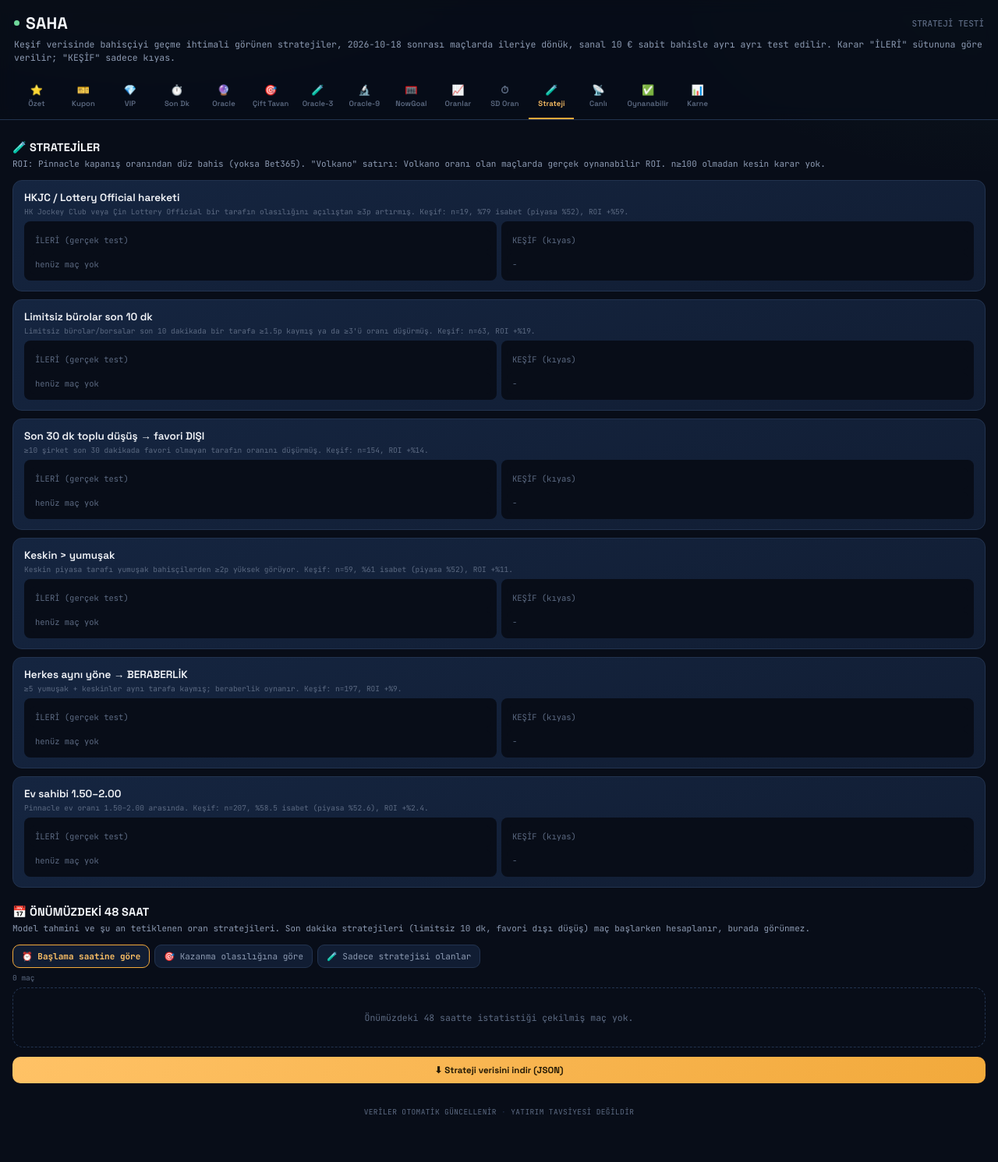
After one commit to kamiltayyar161616-spec/Volkano-Sinyal, a Flask app: page /strateji in a window 1280 px wide. The commit adds this page. Shown: the whole page at 78% size. Run offline with Flask 3, Linux system fonts and the light colour scheme; data that the repository does not hold is empty.

Commit message:
Strateji Testi sekmesi: 6 strateji ileriye donuk test + 48 saat listesi (saat/olasilik siralama)
Co-Authored-By: Claude Opus 5.5 <noreply@anthropic.com>
Claude-Session: https://claude.ai/code/session_01FZjjozf4jtEfVtPXBzZ2A3

```diff
--- a/app.py
+++ b/app.py
@@ -34,6 +34,7 @@ from results_checker import check_pending_results
 import nowgoal
 import oranlar
 import sdoran
+import strateji
 
 app = Flask(__name__)
 app.jinja_env.filters["localtime"] = to_local_str
@@ -252,6 +253,24 @@ def sdoran_indir():
     return Response(body, mimetype="application/json",
                     headers={"Content-Disposition": "attachment; filename=sd_oran_veri.json"})
 
+@app.route("/strateji")
+def strateji_page():
+    sort = request.args.get("sirala", "saat")
+    only = request.args.get("sadece") == "1"
+    return render_template("strateji.html", perf=strateji.get_performance(),
+                           up=strateji.get_upcoming(sort=sort, only=only), sort=sort, only=only,
+                           baslangic=strateji.BASLANGIC, bahis=strateji.BAHIS, active_page="strateji")
+
+
+@app.route("/strateji/indir")
+def strateji_indir():
+    import json as _json
+    from flask import Response
+    body = _json.dumps(strateji.export_json(), ensure_ascii=False)
+    return Response(body, mimetype="application/json",
+                    headers={"Content-Disposition": "attachment; filename=strateji_veri.json"})
+
+
 
 
 
--- a/templates/base.html
+++ b/templates/base.html
@@ -138,6 +138,7 @@
     <a href="/nowgoal" class="{{ 'active' if active_page == 'nowgoal' else '' }}"><span class="ic">🥅</span>NowGoal</a>
     <a href="/oranlar" class="{{ 'active' if active_page == 'oranlar' else '' }}"><span class="ic">📈</span>Oranlar</a>
     <a href="/sd-oran" class="{{ 'active' if active_page == 'sdoran' else '' }}"><span class="ic">⏱</span>SD Oran</a>
+    <a href="/strateji" class="{{ 'active' if active_page == 'strateji' else '' }}"><span class="ic">🧪</span>Strateji</a>
     <a href="/" class="{{ 'active' if active_page == 'canli' else '' }}"><span class="ic">📡</span>Canlı</a>
     <a href="/oynanabilir" class="{{ 'active' if active_page == 'oynanabilir' else '' }}"><span class="ic">✅</span>Oynanabilir</a>
     <a href="/istatistik" class="{{ 'active' if active_page == 'karne' else '' }}"><span class="ic">📊</span>Karne</a>
--- /dev/null
+++ b/templates/strateji.html
@@ -0,0 +1,91 @@
+{% extends "base.html" %}
+{% block title %}SAHA — Strateji Testi{% endblock %}
+{% block page_tag %}STRATEJİ TESTİ{% endblock %}
+{% block subtitle %}Keşif verisinde bahisçiyi geçme ihtimali görünen stratejiler, {{ baslangic[:10] }} sonrası maçlarda ileriye dönük, sanal {{ bahis|int }} € sabit bahisle ayrı ayrı test edilir. Karar "İLERİ" sütununa göre verilir; "KEŞİF" sadece kıyas.{% endblock %}
+{% block extra_style %}
+<style>
+  .ng-bar{ display:flex; gap:6px; flex-wrap:wrap; margin:14px 16px 0; }
+  .ng-chip{ background:var(--navy); border:1px solid var(--navy-line); border-radius:9px; padding:7px 10px; font-size:10.5px; color:var(--chalk-dim); }
+  .ng-chip b{ color:var(--chalk); }
+  .ng-dl{ display:flex; gap:8px; margin:12px 16px 0; }
+  .ng-dl a{ flex:1; text-align:center; padding:10px 6px; text-decoration:none; border-radius:10px;
+    font-family:'Space Grotesk',sans-serif; font-weight:700; font-size:11.5px;
+    background:linear-gradient(135deg,var(--amber-bright),var(--amber)); color:#241a06; }
+  .ng-card{ margin:0 16px 10px; padding:13px 14px; border-radius:12px;
+    background:linear-gradient(165deg,var(--navy-soft),var(--navy)); border:1px solid var(--navy-line); }
+  .ng-card.hot{ border-color:var(--amber); }
+  .ng-teams{ font-family:'Space Grotesk',sans-serif; font-weight:600; font-size:13.5px; }
+  .ng-meta{ color:var(--chalk-faint); font-size:9.5px; margin-top:3px; }
+  .og{ display:grid; grid-template-columns:52px repeat(3,1fr); gap:3px; margin-top:8px; font-size:10.5px; }
+  .og div{ background:var(--navy-deep); border-radius:6px; padding:4px 5px; text-align:center; }
+  .og .h{ background:none; color:var(--chalk-faint); font-size:9px; text-align:left; padding-left:0; }
+  .og .sel{ outline:1px solid var(--amber); color:var(--amber-bright); font-weight:700; }
+  .tag{ display:inline-block; font-size:9px; font-weight:700; padding:2px 6px; border-radius:5px; margin:4px 4px 0 0; background:var(--navy-deep); color:var(--chalk-dim); border:1px solid var(--navy-line); }
+  .tag.a{ border-color:var(--amber-dim); color:var(--amber-bright); }
+  .tag.w{ border-color:var(--turf); color:var(--turf-bright); } .tag.l{ border-color:var(--clay-dim); color:var(--clay); }
+  details{ margin-top:8px; } summary{ cursor:pointer; font-size:10.5px; color:var(--amber-bright); }
+  .wb{ display:grid; grid-template-columns:1.5fr repeat(3,1fr) .9fr; gap:2px; margin-top:6px; font-size:9.5px; }
+  .wb div{ padding:3px 4px; background:var(--navy-deep); border-radius:4px; text-align:center; }
+  .wb .n{ text-align:left; } .wb .hd{ background:none; color:var(--chalk-faint); }
+  .wb .gr{ grid-column:1/-1; background:none; text-align:left; color:var(--amber-bright); font-weight:700; padding-top:6px; }
+  .wb small{ display:block; font-size:8.5px; }
+  .tier-row{ display:flex; justify-content:space-between; align-items:center; gap:10px; padding:9px 14px; margin:0 16px 6px;
+    background:var(--navy); border:1px solid var(--navy-line); border-radius:10px; }
+  .tier-row.hl{ border-color:var(--amber); }
+  .pos{ color:var(--turf-bright); } .neg{ color:var(--clay); }
+  .sw{ display:flex; gap:6px; margin:10px 16px 0; flex-wrap:wrap; }
+  .sw a{ padding:7px 11px; border-radius:9px; font-size:11px; text-decoration:none; background:var(--navy); color:var(--chalk-dim); border:1px solid var(--navy-line); }
+  .sw a.on{ border-color:var(--amber); color:var(--amber-bright); font-weight:700; }
+  .two{ display:grid; grid-template-columns:1fr 1fr; gap:6px; margin-top:6px; }
+  .two div{ background:var(--navy-deep); border-radius:8px; padding:7px; font-size:10.5px; }
+  .two b{ font-family:'Space Grotesk',sans-serif; font-size:15px; }
+</style>
+{% endblock %}
+{% macro pc(v) %}{% if v is not none %}{{ (v*100)|round|int }}{% else %}-{% endif %}{% endmacro %}
+
+{% block content %}
+<h2 class="section">🧪 STRATEJİLER</h2>
+<div class="section-sub">ROI: Pinnacle kapanış oranından düz bahis (yoksa Bet365). "Volkano" satırı: Volkano oranı olan maçlarda gerçek oynanabilir ROI. n≥100 olmadan kesin karar yok.</div>
+{% for s in perf %}
+<div class="ng-card {{ 'hot' if s.ileri.n >= 30 and s.ileri.roi and s.ileri.roi > 0 else '' }}">
+  <div class="ng-teams">{{ s.label }}</div>
+  <div class="ng-meta">{{ s.desc }}</div>
+  <div class="two">
+    <div><div class="ng-meta">İLERİ (gerçek test)</div>
+      {% if s.ileri.n %}<b class="{{ 'pos' if s.ileri.roi and s.ileri.roi > 0 else 'neg' }}">{{ '+' if s.ileri.roi and s.ileri.roi > 0 else '' }}%{{ s.ileri.roi }}</b>
+      <div>n={{ s.ileri.n }} · %{{ s.ileri.real }} isabet (piy %{{ s.ileri.market }})</div>
+      <div>{{ '+' if s.ileri.eur > 0 else '' }}{{ s.ileri.eur }} € · ort. oran {{ s.ileri.avg_odd }}</div>
+      {% if s.ileri.n_vk %}<div>Volkano: n={{ s.ileri.n_vk }} ROI %{{ s.ileri.roi_vk }}</div>{% endif %}
+      {% else %}<div class="ng-meta">henüz maç yok</div>{% endif %}</div>
+    <div><div class="ng-meta">KEŞİF (kıyas)</div>
+      {% if s.kesif.n %}<b>{{ '+' if s.kesif.roi and s.kesif.roi > 0 else '' }}%{{ s.kesif.roi }}</b>
+      <div>n={{ s.kesif.n }} · %{{ s.kesif.real }} isabet (piy %{{ s.kesif.market }})</div>
+      {% if s.kesif.n_vk %}<div>Volkano: n={{ s.kesif.n_vk }} ROI %{{ s.kesif.roi_vk }}</div>{% endif %}
+      {% else %}<div class="ng-meta">-</div>{% endif %}</div>
+  </div>
+</div>
+{% endfor %}
+
+<h2 class="section">📅 ÖNÜMÜZDEKİ 48 SAAT</h2>
+<div class="section-sub">Model tahmini ve şu an tetiklenen oran stratejileri. Son dakika stratejileri (limitsiz 10 dk, favori dışı düşüş) maç başlarken hesaplanır, burada görünmez.</div>
+<div class="sw">
+  <a href="?sirala=saat{{ '&sadece=1' if only else '' }}" class="{{ 'on' if sort == 'saat' else '' }}">⏰ Başlama saatine göre</a>
+  <a href="?sirala=olasilik{{ '&sadece=1' if only else '' }}" class="{{ 'on' if sort == 'olasilik' else '' }}">🎯 Kazanma olasılığına göre</a>
+  <a href="?sirala={{ sort }}{{ '' if only else '&sadece=1' }}" class="{{ 'on' if only else '' }}">🧪 Sadece stratejisi olanlar</a>
+</div>
+<div class="ng-meta" style="margin:6px 16px;">{{ up|length }} maç</div>
+{% for m in up %}
+<div class="ng-card {{ 'hot' if m.strat else '' }}">
+  <div class="ng-teams">{{ m.home }} — {{ m.away }}</div>
+  <div class="ng-meta">{{ m.league or '' }} &middot; {{ m.kickoff | localdatetime }}</div>
+  <div class="og">
+    <div class="h"></div><div class="h" style="text-align:center">1</div><div class="h" style="text-align:center">X</div><div class="h" style="text-align:center">2</div>
+    {% if m.final %}<div class="h">model %</div>{% for i in range(3) %}<div class="{{ 'sel' if m.tip == '1X2'[i] else '' }}">{{ pc(m.final[i]) }}</div>{% endfor %}{% endif %}
+    {% if m.ref %}<div class="h">Pinnacle</div>{% for i in range(3) %}<div>{{ m.ref[i] }}</div>{% endfor %}{% endif %}
+    {% if m.vk %}<div class="h">Volkano</div>{% for i in range(3) %}<div>{{ m.vk[i] }}</div>{% endfor %}{% endif %}
+  </div>
+  <div>{% if m.tip %}<span class="tag a">Model: {{ m.tip }} %{{ pc(m.prob) }}</span>{% endif %}{% for s in m.strat %}<span class="tag w">{{ s[0] }}: {{ s[1] }}</span>{% endfor %}</div>
+</div>
+{% else %}<div class="empty">Önümüzdeki 48 saatte istatistiği çekilmiş maç yok.</div>{% endfor %}
+<div class="ng-dl"><a href="/strateji/indir">⬇ Strateji verisini indir (JSON)</a></div>
+{% endblock %}
```
Also changed, not shown: strateji.py (added, +168 -0 lines).
